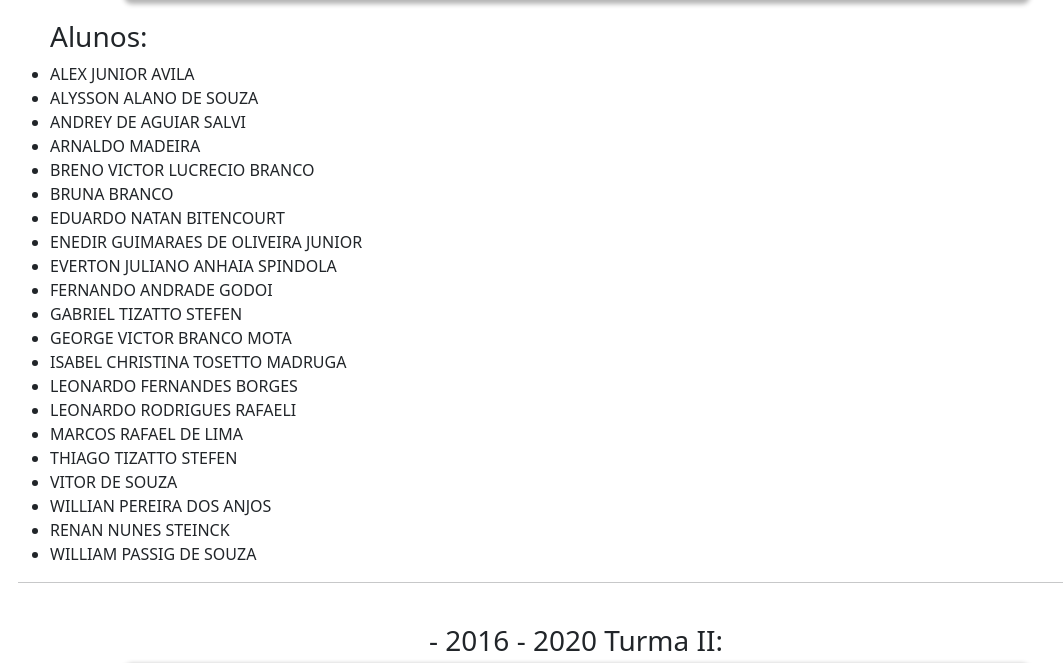
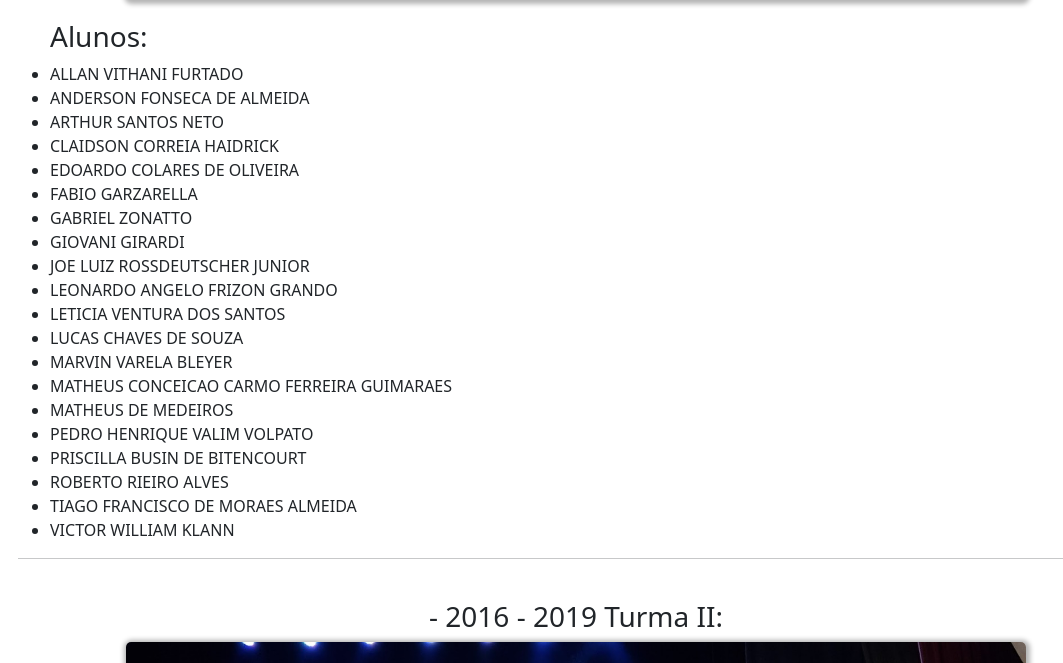
Before and after one commit to ViniciusAndreGoncalves/SiteCienciaComputacaoVinicius, a plain HTML site: page egressos/index.html in a window 1280 px wide. Shown: the part 905-1568 px from the top of the page, without its empty margins (64-1127 px from the left). Drawn offline with nearby package versions, Linux system fonts and the light colour scheme.

Commit message:
Correções

```diff
--- a/egressos/index.html
+++ b/egressos/index.html
@@ -93,6 +93,38 @@
             <div>
                 <ul>
                 <h3>Alunos: </h3>
+                <li>ALLAN VITHANI FURTADO</li>
+                <li>ANDERSON FONSECA DE ALMEIDA</li>
+                <li>ARTHUR SANTOS NETO</li>
+                <li>CLAIDSON CORREIA HAIDRICK</li>
+                <li>EDOARDO COLARES DE OLIVEIRA</li>
+                <li>FABIO GARZARELLA</li>
+                <li>GABRIEL ZONATTO</li>
+                <li>GIOVANI GIRARDI</li>
+                <li>JOE LUIZ ROSSDEUTSCHER JUNIOR</li>
+                <li>LEONARDO ANGELO FRIZON GRANDO</li>
+                <li>LETICIA VENTURA DOS SANTOS</li>
+                <li>LUCAS CHAVES DE SOUZA</li>
+                <li>MARVIN VARELA BLEYER</li>
+                <li>MATHEUS CONCEICAO CARMO FERREIRA GUIMARAES</li>
+                <li>MATHEUS DE MEDEIROS</li>
+                <li>PEDRO HENRIQUE VALIM VOLPATO</li>
+                <li>PRISCILLA BUSIN DE BITENCOURT</li>
+                <li>ROBERTO RIEIRO ALVES</li>
+                <li>TIAGO FRANCISCO DE MORAES ALMEIDA</li>
+                <li>VICTOR WILLIAM KLANN</li>
+            </ul>
+        </div>
+        </div>
+        <hr>
+        <div class="Turma2">
+            <div align="center" style="padding: 25px 0px 20px 0px;">
+                <h3>- 2016 - 2019 Turma II: </h3>
+                <img src="./img/2020.jpg" alt="Turma II" width="1000px" style="box-shadow: 1px 1px 5px 3px rgba(0, 0, 0, 0.3); border-radius: 5px; width: 100%; max-width: 900px;">
+            </div>
+            <div>
+                <ul>
+                <h3>Alunos: </h3>
                 <li>ALEX JUNIOR AVILA</li>
                 <li>ALYSSON ALANO DE SOUZA</li>
                 <li>ANDREY DE AGUIAR SALVI</li>
@@ -117,11 +149,11 @@
             </ul>
         </div>
         </div>
-        <hr>
-        <div class="Turma2">
+<hr>
+        <div class="Turma3">
             <div align="center" style="padding: 25px 0px 20px 0px;">
-                <h3>- 2016 - 2020 Turma II:</h3>
-                <img src="./img/2020.jpg" alt="Turma II" width="1000px" style="box-shadow: 1px 1px 5px 3px rgba(0, 0, 0, 0.3); border-radius: 5px; width: 100%; max-width: 900px;">
+                <h3> 2017 - 2020 Turma III:</h3>
+                <img src="./img/2021.jpeg" alt="Turma III" width="1000px" style="box-shadow: 1px 1px 5px 3px rgba(0, 0, 0, 0.3); border-radius: 5px; width: 100%; max-width: 900px;">
             </div>
             <div>
                 <ul>
@@ -146,14 +178,16 @@
                 <li>VINICIUS WALTRICK</li>
                 <li>WAGNER GRACIANO JUNIOR</li>
                 <li>WILSON FERNANDES CORDOVA JUNIOR</li>
+
+
             </ul>
         </div>
         </div>
-<hr>
-        <div class="Turma3">
+        <hr>
+        <div class="Turma4">
             <div align="center" style="padding: 25px 0px 20px 0px;">
-                <h3> 2017 - 2021 Turma III:</h3>
-                <img src="./img/2021.jpeg" alt="Turma III" width="1000px" style="box-shadow: 1px 1px 5px 3px rgba(0, 0, 0, 0.3); border-radius: 5px; width: 100%; max-width: 900px;">
+                <h3> 2018 - 2021 Turma IV:</h3>
+                <img src="./img/2022.jpeg" alt="Turma IV" width="1000px" style="box-shadow: 1px 1px 5px 3px rgba(0, 0, 0, 0.3); border-radius: 5px; width: 100%; max-width: 900px;">
             </div>
             <div>
                 <ul>
@@ -168,15 +202,14 @@
                 <li>RODRIGO ALMEIDA MACHADO</li>
                 <li>RUBENS REZENDE OLIVEIRA</li>
                 <li>VINICIUS PAZA CERVELIM</li>
-
             </ul>
         </div>
         </div>
         <hr>
-        <div class="Turma4">
+        <div class="Turma5">
             <div align="center" style="padding: 25px 0px 20px 0px;">
-                <h3> 2018 - 2022 Turma IV:</h3>
-                <img src="./img/2022.jpeg" alt="Turma IV" width="1000px" style="box-shadow: 1px 1px 5px 3px rgba(0, 0, 0, 0.3); border-radius: 5px; width: 100%; max-width: 900px;">
+                <h3> 2019 - 2022 Turma V:</h3>
+                <img src="./img/2023.jpeg" alt="Turma V" width="1000px" style="box-shadow: 1px 1px 5px 3px rgba(0, 0, 0, 0.3); border-radius: 5px; width: 100%; max-width: 900px;">
             </div>
             <div>
                 <ul>
@@ -195,11 +228,11 @@
             </ul>
         </div>
         </div>
-        <hr>
-        <div class="Turma5">
+<hr>
+         <div class="Turma6">
             <div align="center" style="padding: 25px 0px 20px 0px;">
-                <h3> 2019 - 2023 Turma V:</h3>
-                <img src="./img/2023.jpeg" alt="Turma V" width="1000px" style="box-shadow: 1px 1px 5px 3px rgba(0, 0, 0, 0.3); border-radius: 5px; width: 100%; max-width: 900px;">
+                <h3> 2020 - 2023 Turma VI:</h3>
+                <img src="./img/2024.jpeg" alt="Turma VI" width="1000px" style="box-shadow: 1px 1px 5px 3px rgba(0, 0, 0, 0.3); border-radius: 5px; width: 100%; max-width: 900px;">
             </div>
             <div>
                 <ul>
@@ -230,41 +263,6 @@
             </ul>
         </div>
         </div>
-<hr>
-        <!-- <div class="Turma6">
-            <div align="center" style="padding: 25px 0px 20px 0px;">
-                <h3> 2020 - 2024 Turma VI:</h3>
-                <img src="./img/2024.jpeg" alt="Turma VI" width="1000px" style="box-shadow: 1px 1px 5px 3px rgba(0, 0, 0, 0.3); border-radius: 5px; width: 100%; max-width: 900px;">
-            </div>
-            <div>
-                <ul>
-                <h3>Alunos: </h3>
-                <li>ANE LUISY GRIZOTTI</li>
-                <li>ANTONY DE AGUIAR SALVI</li>
-                <li>BRUNA FERREIRA DA SILVA</li>
-                <li>CARLA NEUBURGER DA SILVA RAMOS</li>
-                <li>CARLOS EDUARDO DE ALMEIDA PASIN</li>
-                <li>CICERO MARQUES</li>
-                <li>DANIELE NOGUEIRA DOS SANTOS</li>
-                <li>FELIPE DOS SANTOS FARIAS</li>
-                <li>JAQUELINE CHAGAS DE OLIVEIRA</li>
-                <li>JOAO AUGUSTO PORTO</li>
-                <li>JOAO PAULO RIBEIRO</li>
-                <li>KEVIN MONDADORI MATTOS</li>
-                <li>LEANDRO FONTANA SCHWEITZER</li>
-                <li>LUCAS DE AGUIAR ESTEVES GOMES</li>
-                <li>LUISA FARIAS DE MACEDO</li>
-                <li>MATHEUS DE ANDRADE</li>
-                <li>MATHEUS DE FIGUEIREDO LOPES</li>
-                <li>PAULO CORREIA CAMARGO JUNIOR</li>
-                <li>PEDRO HENRIC PINHEIRO ROSARIO</li>
-                <li>RAFAELA SANTOS DA ROSA</li>
-                <li>RICHARD MATHEUS MIRANDA</li>
-                <li>VICTOR HENRIQUE FONSECA MUNIZ</li>
-                <li>VINICIUS CARVALHO SANTOS</li>
-            </ul>
-        </div>
-        </div> -->
 
     </div>
         </div>
```
